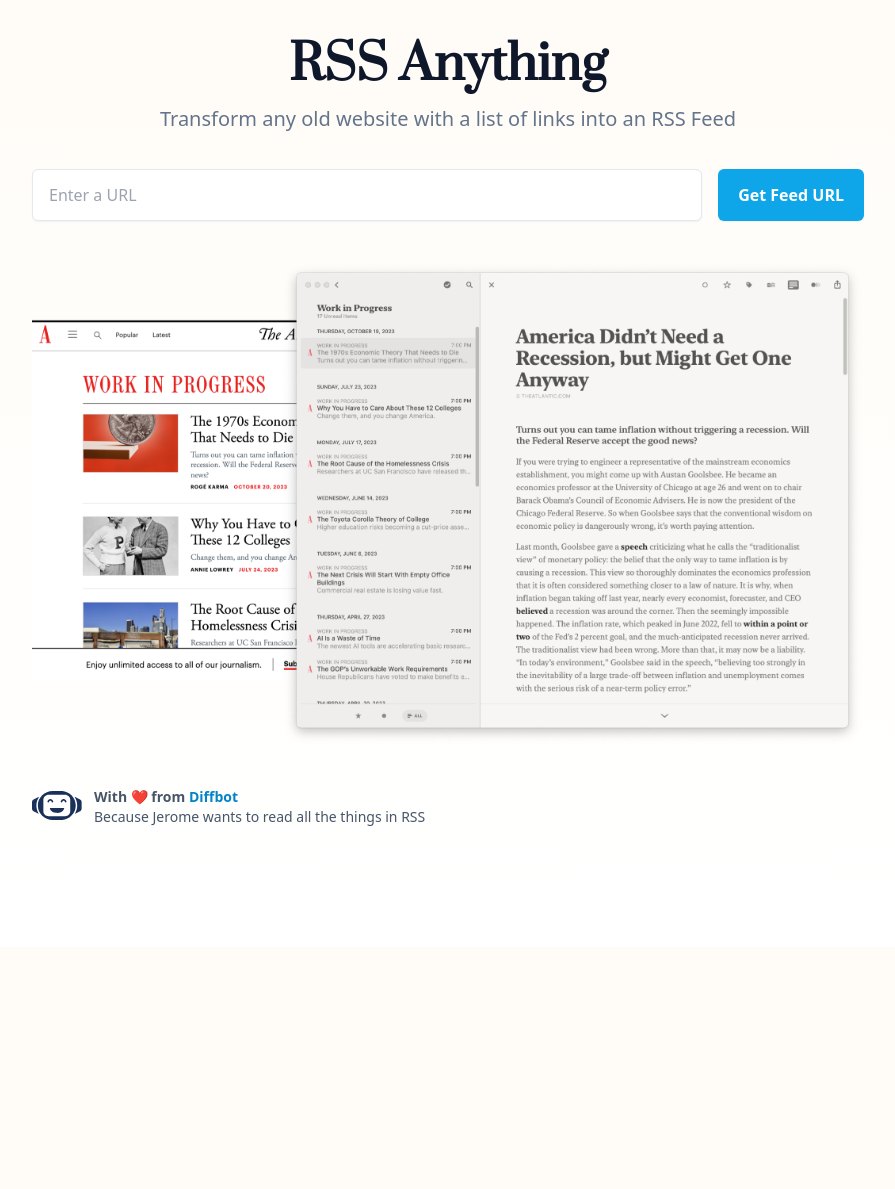
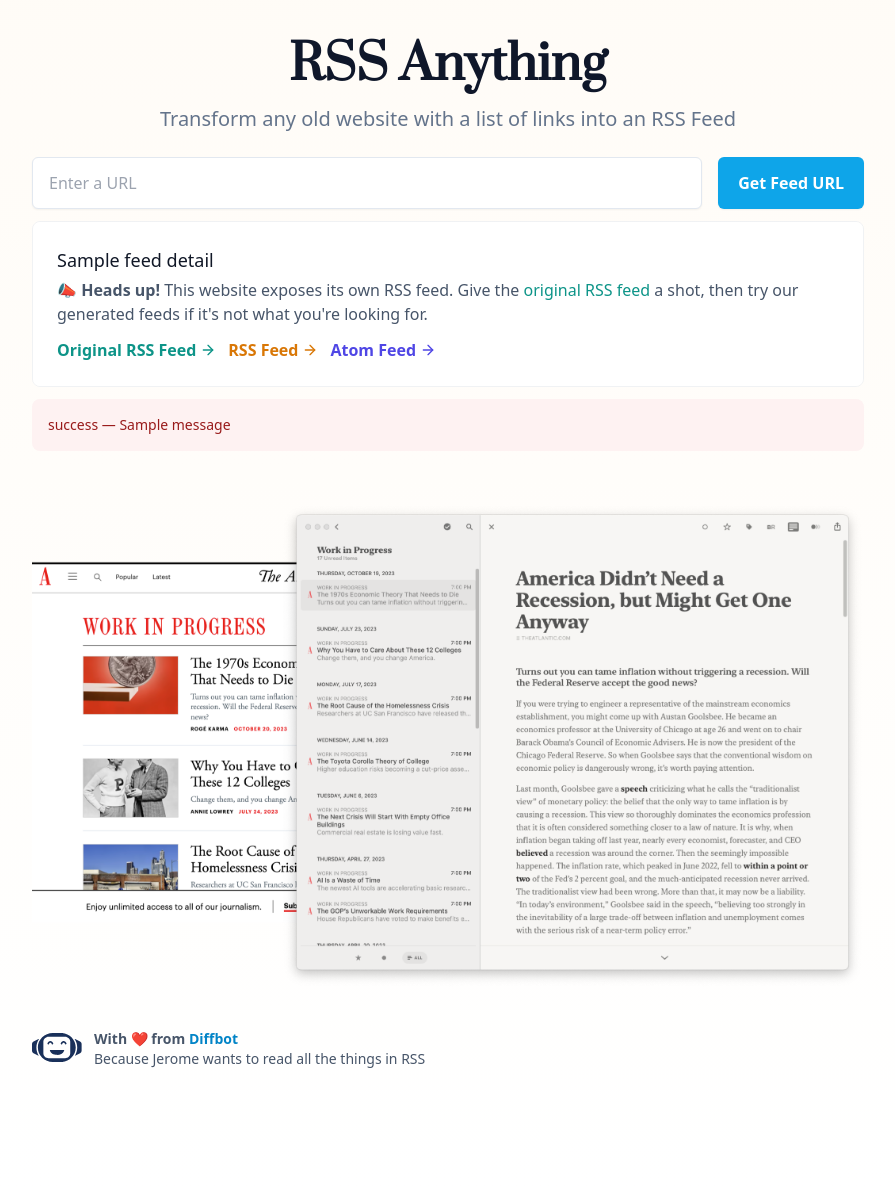
Before and after one commit to diffbot/rss-anything, a Flask app: template templates/home.html in a window 1280 px wide. Shown: the part 245-1434 px from the top of the page, without its empty margins (192-1087 px from the left). Before the commit the page ends 1071 px from the top, so only its background shows below. Run offline with Flask 3, Linux system fonts and the light colour scheme; the template is opened without the code that fills it: most values are stand-ins (such as "Sample title", 1, 10 or a date in 2020); one stand-in notice (Sample message) is shown; some libraries are stand-ins or nearby versions.

Commit message:
Add Atom feed and Youtube feed support

```diff
--- a/app.py
+++ b/app.py
@@ -1,12 +1,16 @@
 import requests
 import os
+import secrets
+from datetime import datetime
 from dotenv import load_dotenv
 from feedgen.feed import FeedGenerator
-from flask import Flask, request, make_response, render_template
+from flask import Flask, request, make_response, render_template, flash
 from flask_limiter import Limiter
 from flask_limiter.util import get_remote_address
+from urllib.parse import quote_plus
 
 app = Flask(__name__)
+app.secret_key = secrets.token_hex() # No need to persist this key between resets
 
 load_dotenv()
 DIFFBOT_TOKEN = os.getenv("DIFFBOT_TOKEN", None)
@@ -22,19 +26,60 @@
 def index():
     return render_template('home.html')
 
+@app.route('/feeds')
+def feeds():
+    feed_sample = []
+    feed_detail = {}
+    rss_url = None
+    try:
+        # Attempt to Generate an RSS Feed
+        fg, actual_rss_url = generate_feed(request.args.get('url', None))
+        # Feed Details
+        feed_detail = {
+            "title": fg.title(),
+            "description": fg.description(),
+            "link": fg.link(),
+            "icon": fg.icon()
+        }
+
+    except Exception as e:
+        flash(str(e), 'Error')
+    return render_template('home.html', url_encoded=quote_plus(request.args.get('url', '')), feed_detail=feed_detail, actual_rss_url=actual_rss_url)
+
 @app.route('/rss')
 @limiter.limit("1/second", error_message='Rate limit exceeded')
 def rss():
+    try:
+        fg, rss_url = generate_feed(request.args.get('url', None))
+        response = make_response(fg.rss_str())
+        response.headers.set('Content-Type', 'application/rss+xml')
+        return response
+    except Exception as e:
+        return make_response(str(e), 400)
 
+@app.route('/atom')
+@limiter.limit("1/second", error_message='Rate limit exceeded')
+def atom():
+    try:
+        fg, rss_url = generate_feed(request.args.get('url', None))
+        response = make_response(fg.atom_str())
+        response.headers.set('Content-Type', 'application/atom+xml')
+        return response
+    except Exception as e:
+        return make_response(str(e), 400)
+
+def generate_feed(url):
     # 1. Extract list from URL
-    list_url = request.args.get('url', None)
+    list_url = url
     feed_items = []
     feed_title = ""
     feed_description = ""
+    feed_icon= ""
     feed_url = ""
+    actual_rss_url = None
 
     if not list_url:
-        return make_response("No URL Provided", 400)
+        raise Exception("No URL Provided")
 
     try:
         extracted_list_response = requests.get(f"https://api.diffbot.com/v3/list?token={DIFFBOT_TOKEN}&url={list_url}")
@@ -44,16 +89,20 @@
         feed_items = extracted_list.get("objects", [])[0].get("items", [])
         feed_title = extracted_list.get("objects", [])[0].get("title", feed_url)
         feed_description = extracted_list.get("objects", [])[0].get("pageUrl", "")
+        feed_icon = extracted_list.get("objects", [])[0].get("icon", "")
         feed_url = extracted_list.get("objects", [])[0].get("pageUrl", "")
+        actual_rss_url = extracted_list.get("objects", [])[0].get("rss_url", None)
     except Exception as e:
-        print(e)
-        return make_response(str(e), 400)
+        print("Exception: ", e)
+        raise Exception(str(e))
 
     # 2. Instantiate a Feed
     fg = FeedGenerator()
     fg.title(feed_title if feed_title else feed_url)
+    fg.id(feed_url)
     fg.description(feed_description)
-    fg.link(href=feed_url)
+    fg.icon(feed_icon)
+    fg.link(href=feed_url, rel='alternate')
     fg.managingEditor(managingEditor="jerome@diffbot.com")
     fg.docs(docs="https://rss.diffbot.com")
 
@@ -69,8 +118,4 @@
                 fe.author(name=author)
             if published_date := article.get("date", None):
                 fe.pubDate(published_date)
-
-    # 4. Return feed
-    response = make_response(fg.rss_str())
-    response.headers.set('Content-Type', 'application/rss+xml')
-    return response
+    return fg, actual_rss_url
--- a/templates/home.html
+++ b/templates/home.html
@@ -4,6 +4,7 @@
   <meta charset="utf-8">
   <title>RSS Anything</title>
   <meta name='description' content='Transform any old website with a list of links into an RSS or Atom Feed'>
+  <meta name="viewport" content="width=device-width, initial-scale=1.0">
   <meta property='og:url' content='https://rss.diffbot.com'>
   <meta property='og:title' content='RSS Anything'>
   <meta property='og:description' content='Transform any old website with a list of links into an RSS or Atom Feed'>
@@ -14,9 +15,20 @@
   <meta name='twitter:title' content='RSS Anything'>
   <meta name='twitter:description' content='Transform any old website with a list of links into an RSS or Atom Feed'>
   <meta name='twitter:image' content="{{ url_for('static', filename='og-image.webp') }}">
+  <link rel="stylesheet" href="https://fonts.googleapis.com/css?family=Prata&text=RSS%20Anything">
+  <link rel="icon" href="{{ url_for('static', filename='rss-anything-icon.svg') }}" type="image/svg+xml">
+  <script src="https://cdn.tailwindcss.com"></script>
+  <script defer data-domain="rss.diffbot.com" src="https://st.diffbot.com/js/script.outbound-links.js"></script>
 
-  <link rel="stylesheet" href="https://fonts.googleapis.com/css?family=Prata&text=RSS%20Anything">
-  <script src="https://cdn.tailwindcss.com"></script>
+
+  {% if feed_detail %}
+  <link rel="alternate" type="application/rss+xml" title="{{ feed_detail['title'] }}" href="{{ url_for('rss', url=url_encoded) }}" />
+  <link rel="alternate" type="application/atom+xml" title="{{ feed_detail['title'] }}" href="{{ url_for('atom', url=url_encoded) }}" />
+  {% endif %}
+  {% if actual_rss_url %}
+  <link rel="alternate" type="application/rss+xml" title="{{ feed_detail['title'] }}" href="{{ actual_rss_url }}" />
+  {% endif %}
+
   <style>
     body {
       -webkit-font-smoothing: antialiased;
@@ -28,20 +40,75 @@
     }
   </style>
 </head>
-<body class="min-h-screen py-24 px-4">
+<body class="min-h-screen py-12 md:py-24 px-4">
   <section class="text-slate-600 body-font">
     <div class="container mx-auto flex w-auto items-center justify-center flex-col">
       <img class="object-center rounded" width="150" alt="hero" src="{{ url_for('static', filename='rss-anything-icon.svg') }}">
       <div class="text-center lg:w-2/3 w-full mt-10">
-        <h1 class="title-font text-4xl sm:text-5xl mb-4 text-slate-900 font-bold">RSS Anything</h1>
+        <a href="{{ url_for('index') }}">
+          <h1 class="title-font text-4xl sm:text-5xl mb-4 text-slate-900 font-bold">RSS Anything</h1>
+        </a>
         <p class="mb-3 text-xl text-slate-500">Transform any old website with a list of links into an RSS Feed</p>
-        <div class="flex justify-center">
-          <form action="/rss" method="GET" class="mt-6 flex gap-x-4 w-full">
+        <div class="flex justify-center mt-6">
+          <form action="/feeds" method="GET" class="flex gap-x-2 md:gap-x-4 w-full">
               <label for="url" class="sr-only">Enter a URL</label>
-              <input id="url" name="url" type="url" required class="min-w-0 flex-auto rounded-md border border-slate-200 bg-white/3 px-4 py-3 shadow-sm ring-1 ring-inset ring-white/10 focus:ring-2 focus:ring-inset focus:ring-sky-500 sm:leading-6" placeholder="Enter a URL">
+              <input id="url" name="url" type="url" required class="min-w-0 flex-auto rounded-md border border-slate-200 bg-white/3 px-4 py-3 shadow-sm ring-1 ring-inset ring-white/10 focus:ring-2 focus:ring-inset focus:ring-sky-500 sm:leading-6" placeholder="Enter a URL" value="{{ request.args.get('url', '') }}" />
               <button type="submit" class="flex-none rounded-md bg-sky-500 px-5 py-3.5 font-semibold text-white shadow-sm hover:bg-sky-400 focus-visible:outline focus-visible:outline-2 focus-visible:outline-offset-2 focus-visible:outline-sky-500">Get Feed URL</button>
           </form>
         </div>
+        {% if feed_detail %}
+        <div class="fex justify-center mt-3">
+          <div class="h-full border border-slate-200 border-opacity-50 rounded-lg overflow-hidden text-start">
+            <div class="p-6 bg-white flex justify-between">
+              <div>
+                <h2 class="title-font text-lg font-medium text-gray-900 mb-1">{{ feed_detail['title'] }}</h2>
+                <p class="mb-2">
+                  {% if actual_rss_url %}
+                  📣 <strong>Heads up!</strong> This website exposes its own RSS feed. Give the <a href="{{ actual_rss_url }}" target="_blank" class="text-teal-600 hover:underline">original RSS feed</a> a shot, then try our generated feeds if it's not what you're looking for.
+                  {% else %}
+      `           🌟 Easy peazy! Just add one of the feed URLs below (use RSS if you're unsure) to your reader of choice and you're off to the races.
+                  {% endif %}
+                </p>
+                <div class="mt-3 flex items-center flex-wrap gap-x-3">
+                  {% if actual_rss_url %}
+                  <a href="{{ actual_rss_url }}" target="_blank" class="text-teal-600 items-center font-semibold inline-flex hover:underline">Original RSS Feed
+                    <svg class="w-4 h-4 ml-1" viewBox="0 0 24 24" stroke="currentColor" stroke-width="2" fill="none" stroke-linecap="round" stroke-linejoin="round">
+                      <path d="M5 12h14"></path>
+                      <path d="M12 5l7 7-7 7"></path>
+                    </svg>
+                  </a>
+                  {% endif %}
+                  <a href="{{ url_for('rss', url=url_encoded) }}" target="_blank" class="text-amber-600 items-center font-semibold inline-flex hover:underline">RSS Feed
+                    <svg class="w-4 h-4 ml-1" viewBox="0 0 24 24" stroke="currentColor" stroke-width="2" fill="none" stroke-linecap="round" stroke-linejoin="round">
+                      <path d="M5 12h14"></path>
+                      <path d="M12 5l7 7-7 7"></path>
+                    </svg>
+                  </a>
+                  <a href="{{ url_for('atom', url=url_encoded) }}" target="_blank" class="text-indigo-600 items-center font-semibold inline-flex hover:underline">Atom Feed
+                    <svg class="w-4 h-4 ml-1" viewBox="0 0 24 24" stroke="currentColor" stroke-width="2" fill="none" stroke-linecap="round" stroke-linejoin="round">
+                      <path d="M5 12h14"></path>
+                      <path d="M12 5l7 7-7 7"></path>
+                    </svg>
+                  </a>
+                </div>
+              </div>
+            </div>
+          </div>
+        </div>
+        {% endif %}
+        {% with messages = get_flashed_messages(with_categories=true) %}
+          {% if messages %}
+            <div class="flex justify-center mt-3">
+              <ul class="messages w-full text-start">
+              {% for category, message in messages %}
+                <li class="p-4 mb-3 text-sm text-red-800 rounded-lg bg-red-50 dark:bg-gray-800 dark:text-red-400" role="alert">
+                  <span class="font-medium">{{ category }} —</span> {{ message }}
+                </li>
+              {% endfor %}
+              </ul>
+            </div>
+          {% endif %}
+        {% endwith %}
       </div>
     </div>
   </section>
```
